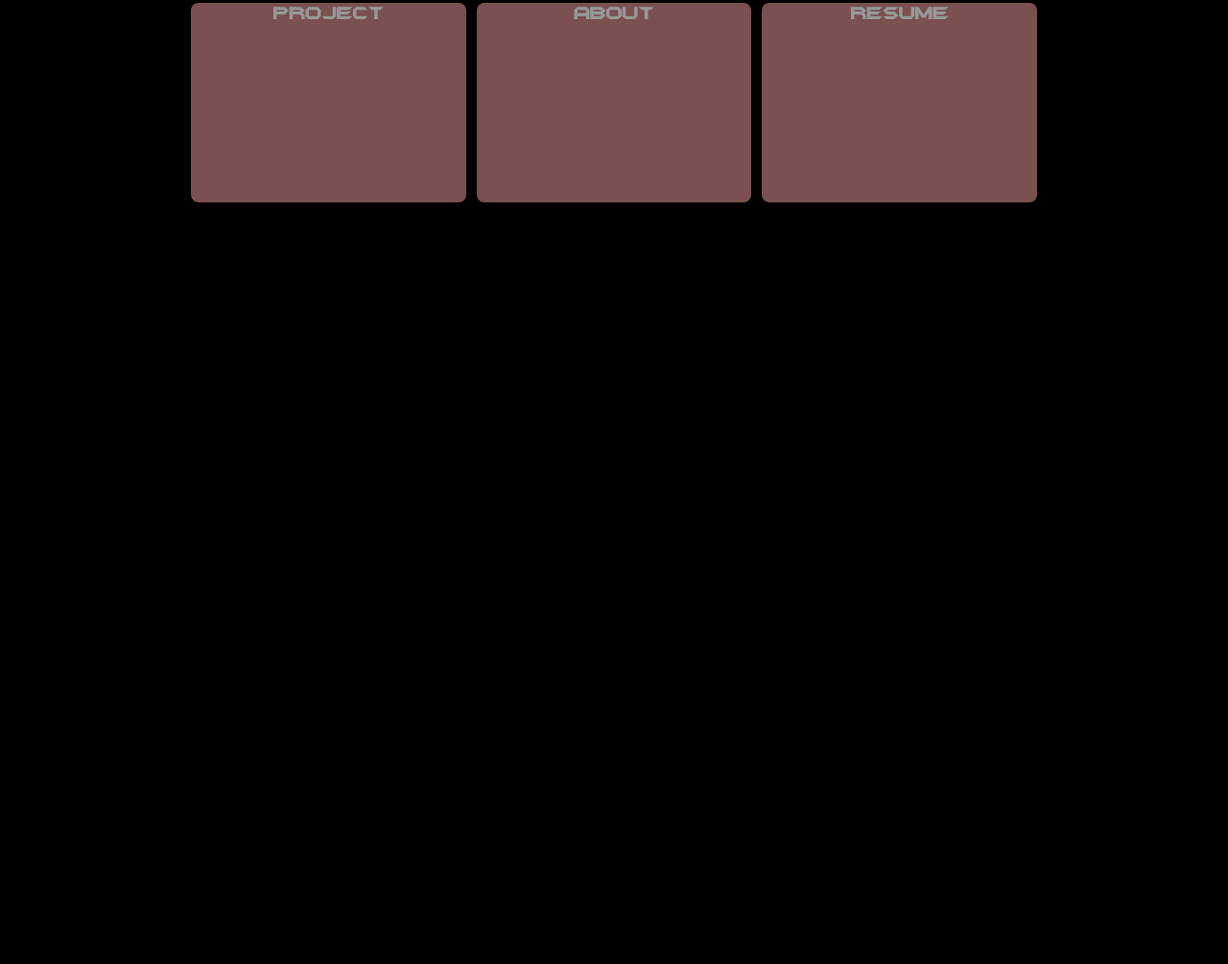
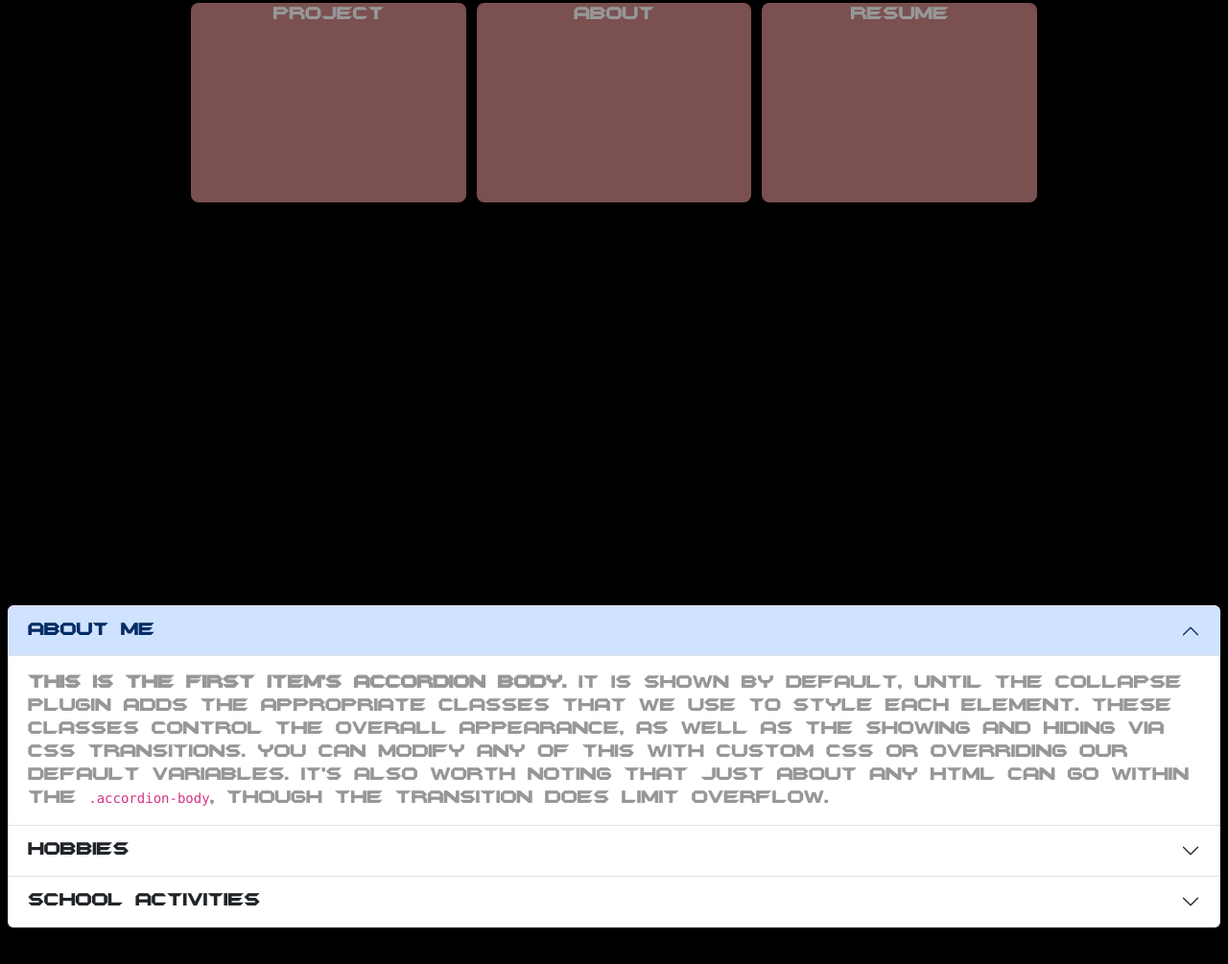
Before and after one commit to Noah-Santos/Portfolio-2.0, a plain HTML site: page html/index.html in a window 1280 px wide. Shown: the part 401-1406 px from the top of the page at 96% size. Before the commit the page ends 816 px from the top, so only its background shows below. Drawn offline with nearby package versions, Linux system fonts and the light colour scheme.

Commit message:
Accordion
Made the accordion for the about page.

```diff
--- a/html/index.html
+++ b/html/index.html
@@ -30,10 +30,10 @@
             <div class="col compScreen homeLinks homeScreens" id="projectCont">
                 <p class="testing">project</p>
             </div>
-            <div class="col compScreen homeLinks homeScreens" id="aboutSect">
+            <div class="col compScreen homeLinks homeScreens" id="aboutCont">
                 <p class="testing">about</p>
             </div>
-            <div class="col compScreen homeLinks homeScreens" id="resumeSect">
+            <div class="col compScreen homeLinks homeScreens" id="resumeCont">
                 <p class="testing">resume</p>
             </div>
         </div>
@@ -380,8 +380,61 @@
 
 
     <!-- about section -->
-    <div class="d-flex p-2 aboutSect contentPage deactive">
-
+    <div class="d-flex p-2 aboutCont contentPage deactive">
+        <!-- creates accordian sections -->
+        <div class="accordion accordionInfo w-100" id="accordionExample">
+            <div class="accordion-item">
+                <h2 class="accordion-header">
+                    <button class="accordion-button" type="button" data-bs-toggle="collapse" data-bs-target="#collapseOne"
+                        aria-expanded="true" aria-controls="collapseOne">
+                        About Me
+                    </button>
+                </h2>
+                <div id="collapseOne" class="accordion-collapse collapse show" data-bs-parent="#accordionExample">
+                    <div class="accordion-body">
+                        <strong>This is the first item's accordion body.</strong> It is shown by default, until the collapse
+                        plugin adds the appropriate classes that we use to style each element. These classes control the overall
+                        appearance, as well as the showing and hiding via CSS transitions. You can modify any of this with
+                        custom CSS or overriding our default variables. It's also worth noting that just about any HTML can go
+                        within the <code>.accordion-body</code>, though the transition does limit overflow.
+                    </div>
+                </div>
+            </div>
+            <div class="accordion-item">
+                <h2 class="accordion-header">
+                    <button class="accordion-button collapsed" type="button" data-bs-toggle="collapse"
+                        data-bs-target="#collapseTwo" aria-expanded="false" aria-controls="collapseTwo">
+                        Hobbies
+                    </button>
+                </h2>
+                <div id="collapseTwo" class="accordion-collapse collapse" data-bs-parent="#accordionExample">
+                    <div class="accordion-body">
+                        <strong>This is the second item's accordion body.</strong> It is hidden by default, until the collapse
+                        plugin adds the appropriate classes that we use to style each element. These classes control the overall
+                        appearance, as well as the showing and hiding via CSS transitions. You can modify any of this with
+                        custom CSS or overriding our default variables. It's also worth noting that just about any HTML can go
+                        within the <code>.accordion-body</code>, though the transition does limit overflow.
+                    </div>
+                </div>
+            </div>
+            <div class="accordion-item">
+                <h2 class="accordion-header">
+                    <button class="accordion-button collapsed" type="button" data-bs-toggle="collapse"
+                        data-bs-target="#collapseThree" aria-expanded="false" aria-controls="collapseThree">
+                        School Activities
+                    </button>
+                </h2>
+                <div id="collapseThree" class="accordion-collapse collapse" data-bs-parent="#accordionExample">
+                    <div class="accordion-body">
+                        <strong>This is the third item's accordion body.</strong> It is hidden by default, until the collapse
+                        plugin adds the appropriate classes that we use to style each element. These classes control the overall
+                        appearance, as well as the showing and hiding via CSS transitions. You can modify any of this with
+                        custom CSS or overriding our default variables. It's also worth noting that just about any HTML can go
+                        within the <code>.accordion-body</code>, though the transition does limit overflow.
+                    </div>
+                </div>
+            </div>
+        </div>
     </div>
 
     <!-- div that holds door -->
--- a/styles/scss/partials/_about.scss
+++ b/styles/scss/partials/_about.scss
@@ -1,7 +1,16 @@
 body{
     // centers about page content
     .aboutCont{
+        flex-wrap: wrap;
         justify-content: space-around;
-        align-content: space-around;
+        align-content: center;
+        height: 100%;
+        width: 100%;
+
+        // horizontally aligns the accordion
+        .accordionInfo{
+            // text-align: center;
+            width: 80%;
+        }
     }
 }
```
Also changed, not shown: styles/css/main.css, styles/css/main.min.css, 2 other files.
